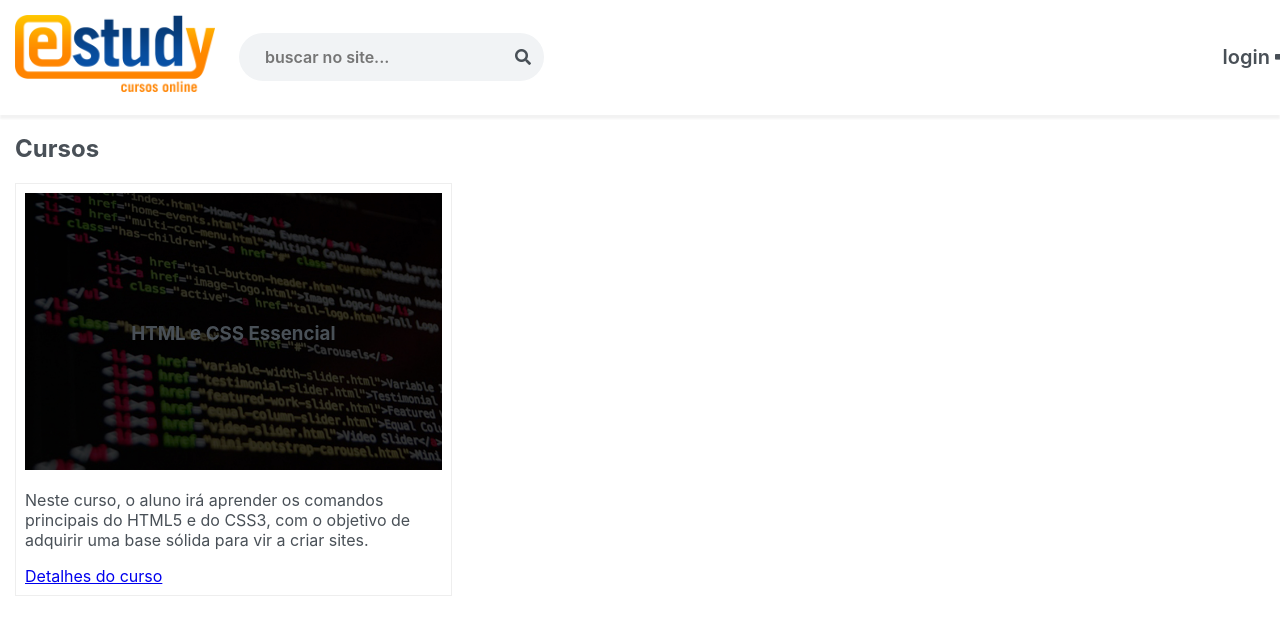
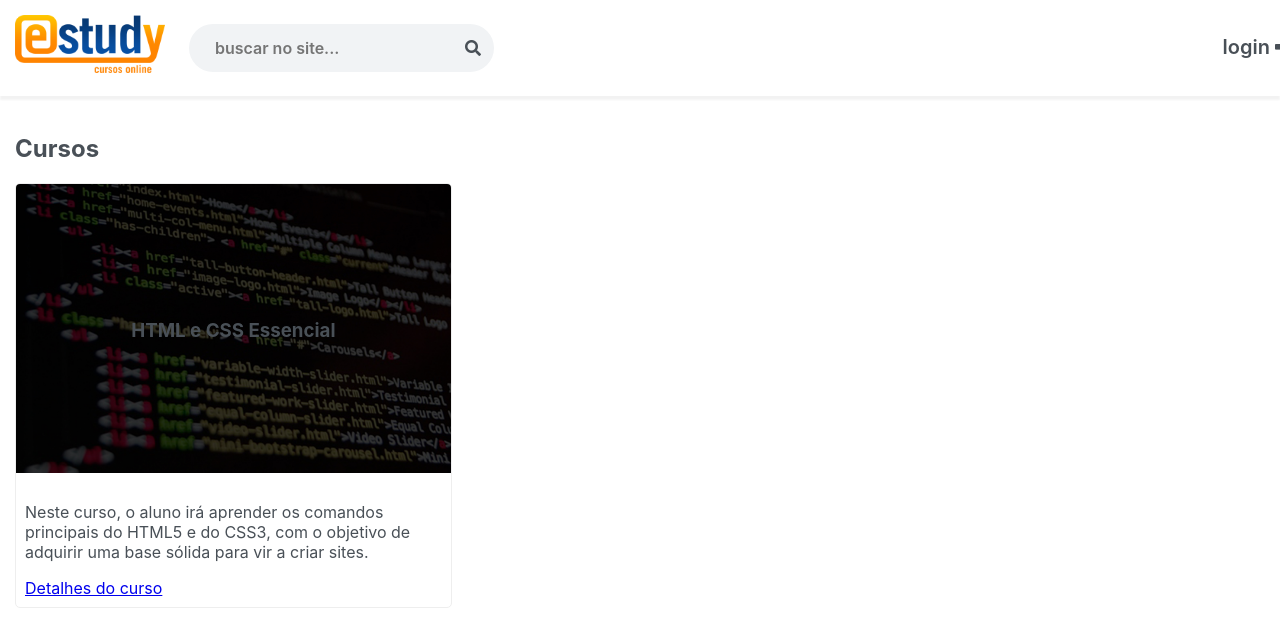
Before and after one commit to rodrigocintrao/rodrigocintrao, a website: page dist/index.html in a window 1280 px wide. Shown: the top 642 px of the page. Drawn offline with Linux system fonts and the light colour scheme.

Commit message:
chamada do curso

```diff
--- a/scss/partials/_course-page.scss
+++ b/scss/partials/_course-page.scss
@@ -1,6 +1,7 @@
 .course-page {
-  padding: $base-number * 3;
   border: 1px solid $gallery;
+  border-radius: 5px;
+  overflow: hidden;
 
   > .imgblock {
     position: relative;
@@ -17,4 +18,8 @@
       margin: 0;
     }
   }
+
+  > .body {
+    padding: $base-number * 3;
+  }
 }
--- a/scss/partials/_main-header.scss
+++ b/scss/partials/_main-header.scss
@@ -21,7 +21,7 @@
       align-items: center;
 
       > .logo {
-        width: 200px;
+        width: 150px;
         margin: 0 ($base-number * 8) 0 0;
 
         > img {
```
Also changed, not shown: dist/css/style.css, dist/index.html.
